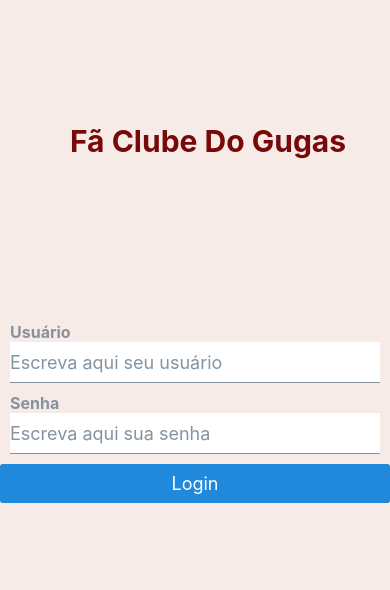
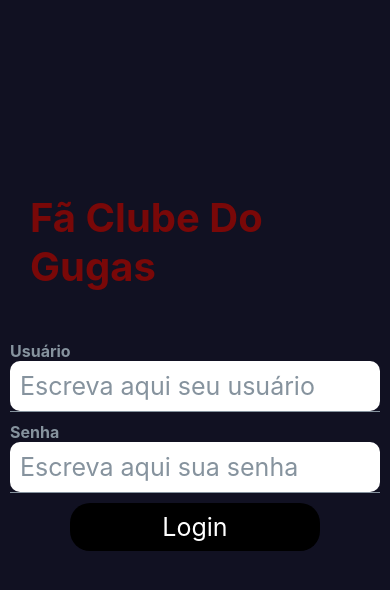
Before and after one commit to avoguga/hahaha, a React Native app: screen / in a window 390 px wide. Shown: the top 590 px of the page. Built offline with nearby package versions, Linux system fonts and the light colour scheme.

Commit message:
Adiciona todo login etc etc e tal

```diff
--- a/App.tsx
+++ b/App.tsx
@@ -1,6 +1,19 @@
-import Login from './src/screens/login';
+import { View, StyleSheet, useWindowDimensions } from "react-native";
+import Login from "./src/screens/login";
 export default function App() {
+  const windowHeight = useWindowDimensions().height;
+
   return (
-    <Login />
+    <View style={[styles.mainContainer, {minHeight: Math.round(windowHeight)}]}>
+      <Login />
+    </View>
   );
 }
+
+const styles = StyleSheet.create ({
+  mainContainer: {
+    flex: 1,
+    backgroundColor: "#112",
+    justifyContent: "center",
+  }
+});
--- a/src/screens/login/index.tsx
+++ b/src/screens/login/index.tsx
@@ -1,43 +1,122 @@
-import { View, Text, StyleSheet } from "react-native";
-import React from "react";
-import { Input, Button } from "@rneui/themed";
+import { View, Text, StyleSheet, ActivityIndicator } from "react-native";
+import React, { useState } from "react";
+import { Button, Input } from "@rneui/base";
+import { Formik } from "formik";
+import * as Yup from "yup";
+import { useNavigation } from "@react-navigation/native";
 
 export default function LoginScreen() {
+  const [erro, setErro] = useState<null | string>(null);
+
+  //Funções
+
+  /** Função de logar do Fã do Guga */
+  const logar = async ({ user, password }: any) => {
+    await new Promise((resolve) => setTimeout(resolve, 1000));
+    if (user.trim() == "Fã do Gugas" && password == "soufan")
+      console.log("oiii");
+    else setErro("Email ou senha incorreta!");
+  };
+
   return (
-    <View style={styles.container}>
-      <View style={[styles.container, { flex: 1}]}>
+    <Formik
+      initialValues={{ user: "", password: "" }}
+      validationSchema={Yup.object({
+        user: Yup.string().required("Informe o user fazendo o favor!"),
+        password: Yup.string()
+          .required("Digite a senha")
+          .min(6, "Só aceito acima de 8 caracteres meu bom!"),
+      })}
+      onSubmit={logar}
+    >
+      {({
+        errors,
+        handleChange,
+        handleBlur,
+        handleSubmit,
+        isSubmitting,
+        touched,
+      }) => (
+        <>
           <Text style={styles.title}>Fã Clube Do Gugas</Text>
-      </View>
-      <View style={[styles.container, { flex: 2 }]}>
-        <View style={{marginBottom: 300}}>
+          <View>
+            <View style={styles.inputContainer}>
               <Input
                 label="Usuário"
                 placeholder="Escreva aqui seu usuário"
-            style={{ backgroundColor: "white", width: 100 }}
+                style={styles.input}
+                onChangeText={handleChange("user")}
               />
+              {touched.user && errors.user && (
+                <Text style={styles.error}>{errors.user}</Text>
+              )}
               <Input
                 label="Senha"
                 placeholder="Escreva aqui sua senha"
                 secureTextEntry
-            style={{ backgroundColor: "white", width: 100 }}
+                style={styles.input}
+                onChangeText={handleChange("password")}
               />
-          <Button>Login</Button>
+              {touched.password && errors.password && (
+                <Text style={styles.error}>{errors.password}</Text>
+              )}
+
+              {erro && <Text style={styles.erroLogin}>{erro}</Text>}
+
+              {isSubmitting && (
+                <ActivityIndicator size="large" color="#790808" />
+              )}
+              {!isSubmitting && (
+                <Button
+                  buttonStyle={styles.button}
+                  titleStyle={{ fontSize: 25 }}
+                  title="Login"
+                  onPress={() => handleSubmit()}
+                />
+              )}
             </View>
           </View>
-    </View>
+        </>
+      )}
+    </Formik>
   );
 }
 
 const styles = StyleSheet.create({
-  container: {
-    flex: 1,
-    backgroundColor: "#F7EBE8",
-    justifyContent: "center",
+  inputContainer: {
+    marginTop: 50,
+    marginBottom: 100,
+    alignItems: "center",
+  },
+  input: {
+    backgroundColor: "#fff",
+    width: 100,
+    borderRadius: 10,
+    padding: 10,
+    fontSize: 25,
   },
   title: {
-    fontSize: 30,
+    fontSize: 40,
     color: "#790808",
     fontWeight: "bold",
-    marginLeft: 70,
+    marginLeft: 30,
+  },
+  button: {
+    width: 250,
+    backgroundColor: "black",
+    borderRadius: 20,
+  },
+  error: {
+    color: "white",
+    fontSize: 15,
+    textAlign: "right",
+    marginBottom: 5,
+    marginTop: -10,
+  },
+  erroLogin: {
+    color: "white",
+    fontSize: 20,
+    marginBottom: 10,
+    textAlign: "center",
   },
 });
--- a/tsconfig.json
+++ b/tsconfig.json
@@ -1,7 +1,8 @@
 {
   "extends": "expo/tsconfig.base",
   "compilerOptions": {
-    "strict": true
+    "strict": true,
+    "noImplicitAny": false
   },
   "include": [
     "src"
```
Lines whose indentation alone changed are shown as unchanged.
